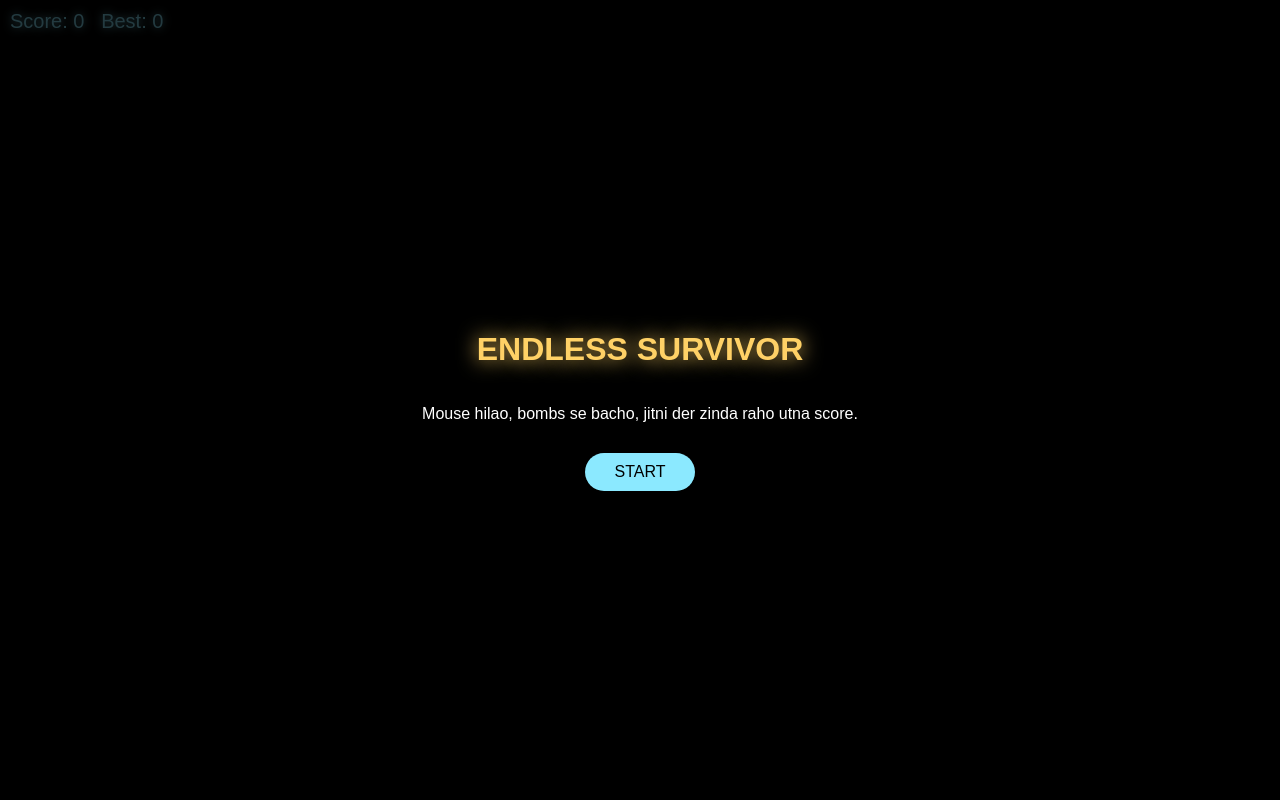
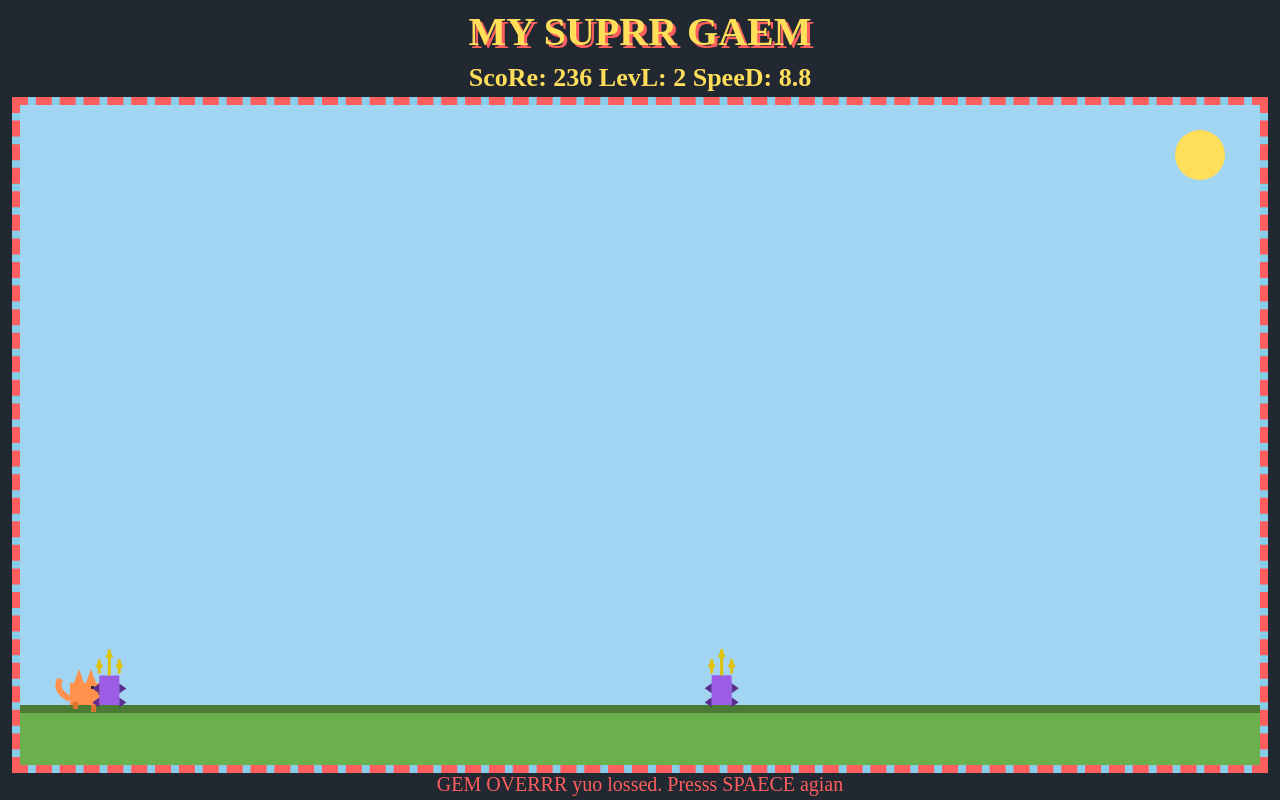
Before and after one commit to AryaBuilds/GAME-NEVER-ENDS, a plain HTML site: page index.html in a window 1280 px wide. Drawn offline with Linux system fonts and the light colour scheme.

Commit message:
Add files via upload

```diff
--- a/index.html
+++ b/index.html
@@ -1,57 +1,119 @@
 <!DOCTYPE html>
-<html lang="hi"><head><meta charset="UTF-8"><title>Endless Survivor Mini</title>
+<html><head><title>MY SUPRR GAEM</title>
 <style>
-html,body{margin:0;height:100%;background:#05070d;overflow:hidden;font-family:sans-serif}
-#c{display:block;background:#000;cursor:crosshair}
-#hud{position:fixed;top:10px;left:10px;color:#8be9ff;font-size:20px;text-shadow:0 0 8px #8be9ff}
-#msg{position:fixed;inset:0;display:flex;flex-direction:column;align-items:center;justify-content:center;color:#fff;background:rgba(0,0,0,.75)}
-#msg h1{color:#ffd166;text-shadow:0 0 20px #ffd166}
-button{margin-top:14px;padding:10px 30px;font-size:16px;border:none;border-radius:30px;background:#8be9ff;cursor:pointer}
+html,body{background:#222831;margin:0;padding:0;text-align:center;height:100%;overflow:hidden;}
+h1{color:#ffde59;font-size:40px;text-shadow:3px 3px #ff5e5e;margin:8px 0;}
+canvas{background:#87ceeb;border:8px dashed #ff5e5e;display:block;margin:0 auto;box-sizing:border-box;}
+#scr{font-size:26px;color:#ffde59;font-weight:bold;margin-bottom:4px;}
+#msg{color:#ff5e5e;font-size:20px;}
 </style></head>
 <body>
+<h1>MY SUPRR GAEM</h1>
+<div id="scr">ScoRe: 0</div>
 <canvas id="c"></canvas>
-<div id="hud">Score: <span id="s">0</span> &nbsp; Best: <span id="b">0</span></div>
-<div id="msg"><h1 id="h1">ENDLESS SURVIVOR</h1><p>Mouse hilao, bombs se bacho, jitni der zinda raho utna score.</p><button id="go">START</button></div>
+<div id="msg">Presss SPAECE key or TAP screen to JUMMP it get hardar and hardar</div>
 <script>
-const cv=document.getElementById('c'),ctx=cv.getContext('2d');
-let W,H;function rs(){W=cv.width=innerWidth;H=cv.height=innerHeight;}
-addEventListener('resize',rs);rs();
-const sEl=document.getElementById('s'),bEl=document.getElementById('b'),msg=document.getElementById('msg'),h1=document.getElementById('h1'),go=document.getElementById('go');
-let best=+localStorage.getItem('esMiniBest')||0;bEl.textContent=best;
-let p,obs,score,run,mx,my,last,spawnT;
-function reset(){
-  p={x:W/2,y:H*0.7,r:14};obs=[];score=0;run=true;spawnT=0;last=0;
-  mx=p.x;my=p.y;msg.style.display='none';requestAnimationFrame(loop);
+var cv=document.getElementById("c"),ctx=cv.getContext("2d"),W,H,grnd;
+var boi={x:50,y:0,w:30,h:30,vy:0,jump:false};
+var grvty=1.5,obs=[],scor=0,ded=false,timr=0;
+
+function fitScrn(){
+  W=window.innerWidth-40; H=window.innerHeight-140;
+  cv.width=W; cv.height=H; grnd=H-60; boi.y=grnd-boi.h;
 }
-addEventListener('mousemove',e=>{mx=e.clientX;my=e.clientY;});
-addEventListener('touchmove',e=>{mx=e.touches[0].clientX;my=e.touches[0].clientY;},{passive:true});
-function spawn(){
-  const r=14+Math.random()*20,x=Math.random()*W,speed=140+score*0.4;
-  obs.push({x,y:-r,r,vy:speed,vx:(Math.random()-0.5)*80,hue:Math.random()*30});
+window.addEventListener("resize",fitScrn);
+
+function baseSpd(){ return 6+scor*0.012; }
+function baseGap(){ var g=95-scor*0.05; return g<28?28:g; }
+
+function newObs(){
+  if(scor>300 && Math.random()<0.35){ obs.push({x:W,y:grnd-100-Math.random()*40,w:24,h:20}); }
+  else{ var h=20+Math.random()*40; obs.push({x:W,y:grnd-h,w:20,h:h}); }
 }
-function loop(ts){
-  if(!run)return;
-  if(!last)last=ts;const dt=Math.min(40,ts-last)/1000;last=ts;
-  score+=dt*20;
-  spawnT-=dt;
-  if(spawnT<=0){spawn();spawnT=Math.max(0.15,0.7-score*0.003);}
-  p.x+=(mx-p.x)*0.15;p.y+=(my-p.y)*0.15;
-  ctx.fillStyle='#05070d';ctx.fillRect(0,0,W,H);
-  for(let i=obs.length-1;i>=0;i--){
-    const o=obs[i];o.x+=o.vx*dt;o.y+=o.vy*dt;
-    ctx.fillStyle=`hsl(${o.hue},80%,50%)`;ctx.beginPath();ctx.arc(o.x,o.y,o.r,0,7);ctx.fill();
-    if(o.y>H+40){obs.splice(i,1);continue;}
-    if(Math.hypot(o.x-p.x,o.y-p.y)<o.r+p.r-4){run=false;endGame();return;}
+
+function drawObs(o){
+  var x=o.x,y=o.y,w=o.w,h=o.h;
+  ctx.fillStyle="#9b5de5"; ctx.fillRect(x,y,w,h);
+  ctx.fillStyle="#5c2e91";
+  for(var t=0;t<Math.floor(h/14);t++){
+    var ty=y+8+t*14;
+    ctx.beginPath(); ctx.moveTo(x,ty); ctx.lineTo(x-7,ty+5); ctx.lineTo(x,ty+10); ctx.fill();
+    ctx.beginPath(); ctx.moveTo(x+w,ty); ctx.lineTo(x+w+7,ty+5); ctx.lineTo(x+w,ty+10); ctx.fill();
   }
-  ctx.fillStyle='#8be9ff';ctx.shadowColor='#8be9ff';ctx.shadowBlur=18;
-  ctx.beginPath();ctx.arc(p.x,p.y,p.r,0,7);ctx.fill();ctx.shadowBlur=0;
-  sEl.textContent=Math.floor(score);
-  requestAnimationFrame(loop);
+  var mx=x+w/2;
+  ctx.strokeStyle="#e0c200"; ctx.fillStyle="#e0c200"; ctx.lineWidth=3;
+  ctx.beginPath(); ctx.moveTo(mx,y); ctx.lineTo(mx,y-26); ctx.stroke();
+  ctx.beginPath(); ctx.moveTo(mx-10,y-16); ctx.lineTo(mx-10,y-2); ctx.stroke();
+  ctx.beginPath(); ctx.moveTo(mx+10,y-16); ctx.lineTo(mx+10,y-2); ctx.stroke();
+  ctx.beginPath(); ctx.moveTo(mx,y-26); ctx.lineTo(mx-4,y-18); ctx.lineTo(mx+4,y-18); ctx.fill();
+  ctx.beginPath(); ctx.moveTo(mx-10,y-16); ctx.lineTo(mx-14,y-8); ctx.lineTo(mx-6,y-8); ctx.fill();
+  ctx.beginPath(); ctx.moveTo(mx+10,y-16); ctx.lineTo(mx+6,y-8); ctx.lineTo(mx+14,y-8); ctx.fill();
 }
-function endGame(){
-  if(score>best){best=Math.floor(score);localStorage.setItem('esMiniBest',best);bEl.textContent=best;}
-  h1.textContent='GAME OVER — Score: '+Math.floor(score);go.textContent='PLAY AGAIN';msg.style.display='flex';
+
+function drawBilli(x,y,w,h,t){
+  ctx.fillStyle="#ff914d"; ctx.fillRect(x,y+8,w,h-8);
+  ctx.beginPath(); ctx.moveTo(x+4,y+8); ctx.lineTo(x+9,y-6); ctx.lineTo(x+14,y+8); ctx.fill();
+  ctx.beginPath(); ctx.moveTo(x+w-14,y+8); ctx.lineTo(x+w-9,y-6); ctx.lineTo(x+w-4,y+8); ctx.fill();
+  ctx.strokeStyle="#ff914d"; ctx.lineWidth=6;
+  ctx.beginPath(); ctx.moveTo(x,y+h-6); ctx.quadraticCurveTo(x-16,y+h-14,x-10,y+h-26); ctx.stroke();
+  ctx.strokeStyle="#222831"; ctx.lineWidth=1;
+  ctx.beginPath(); ctx.moveTo(x+w-2,y+16); ctx.lineTo(x+w+10,y+13);
+  ctx.moveTo(x+w-2,y+19); ctx.lineTo(x+w+10,y+19); ctx.stroke();
+  ctx.fillStyle="#222831"; ctx.fillRect(x+w-9,y+11,3,3);
+  var lg=Math.floor(t/6)%2==0; ctx.fillStyle="#d9732b";
+  if(lg){ ctx.fillRect(x+3,y+h,5,7); ctx.fillRect(x+w-9,y+h-3,5,7); }
+  else{ ctx.fillRect(x+3,y+h-3,5,7); ctx.fillRect(x+w-9,y+h,5,7); }
 }
-go.onclick=reset;
+
+function doJump(){
+  if(!boi.jump && !ded){ boi.vy=-19; boi.jump=true; }
+  if(ded){ resett(); }
+}
+
+function StArttt(){
+  document.addEventListener("keydown",function(e){
+    if(e.code=="Space" || e.key==" "){ e.preventDefault(); doJump(); }
+  });
+  cv.addEventListener("mousedown",doJump);
+  cv.addEventListener("touchstart",function(e){ e.preventDefault(); doJump(); });
+  fitScrn();
+  setInterval(loop,1000/60);
+}
+
+function resett(){
+  ded=false; scor=0; obs=[]; boi.y=grnd-boi.h; boi.vy=0; timr=0;
+  document.getElementById("msg").innerHTML="Presss SPAECE key or TAP screen to JUMMP it get hardar and hardar";
+}
+
+function loop(){
+  if(ded) return;
+  timr++;
+  ctx.clearRect(0,0,W,H);
+  ctx.fillStyle="#a2d5f2"; ctx.fillRect(0,0,W,grnd);
+  ctx.fillStyle="#ffde59"; ctx.beginPath(); ctx.arc(W-60,50,25,0,Math.PI*2); ctx.fill();
+  ctx.fillStyle="#6ab04c"; ctx.fillRect(0,grnd,W,H-grnd);
+  ctx.fillStyle="#4b7a34"; ctx.fillRect(0,grnd,W,8);
+
+  boi.vy+=grvty; boi.y+=boi.vy;
+  if(boi.y>grnd-boi.h){ boi.y=grnd-boi.h; boi.vy=0; boi.jump=false; }
+  drawBilli(boi.x,boi.y,boi.w,boi.h,timr);
+
+  var spd=baseSpd(),gapp=baseGap();
+  if(timr%Math.round(gapp)==0){ newObs(); }
+
+  for(var i=0;i<obs.length;i++){
+    obs[i].x-=spd; drawObs(obs[i]);
+    if(boi.x<obs[i].x+obs[i].w && boi.x+boi.w>obs[i].x && boi.y<obs[i].y+obs[i].h && boi.y+boi.h>obs[i].y){
+      ded=true;
+      document.getElementById("msg").innerHTML="GEM OVERRR yuo lossed. Presss SPAECE agian";
+    }
+  }
+  obs=obs.filter(function(o){return o.x>-30;});
+
+  scor++;
+  var lvl=1+Math.floor(scor/150);
+  document.getElementById("scr").innerHTML="ScoRe: "+scor+"  LevL: "+lvl+"  SpeeD: "+spd.toFixed(1);
+}
+StArttt();
 </script>
 </body></html>
```
